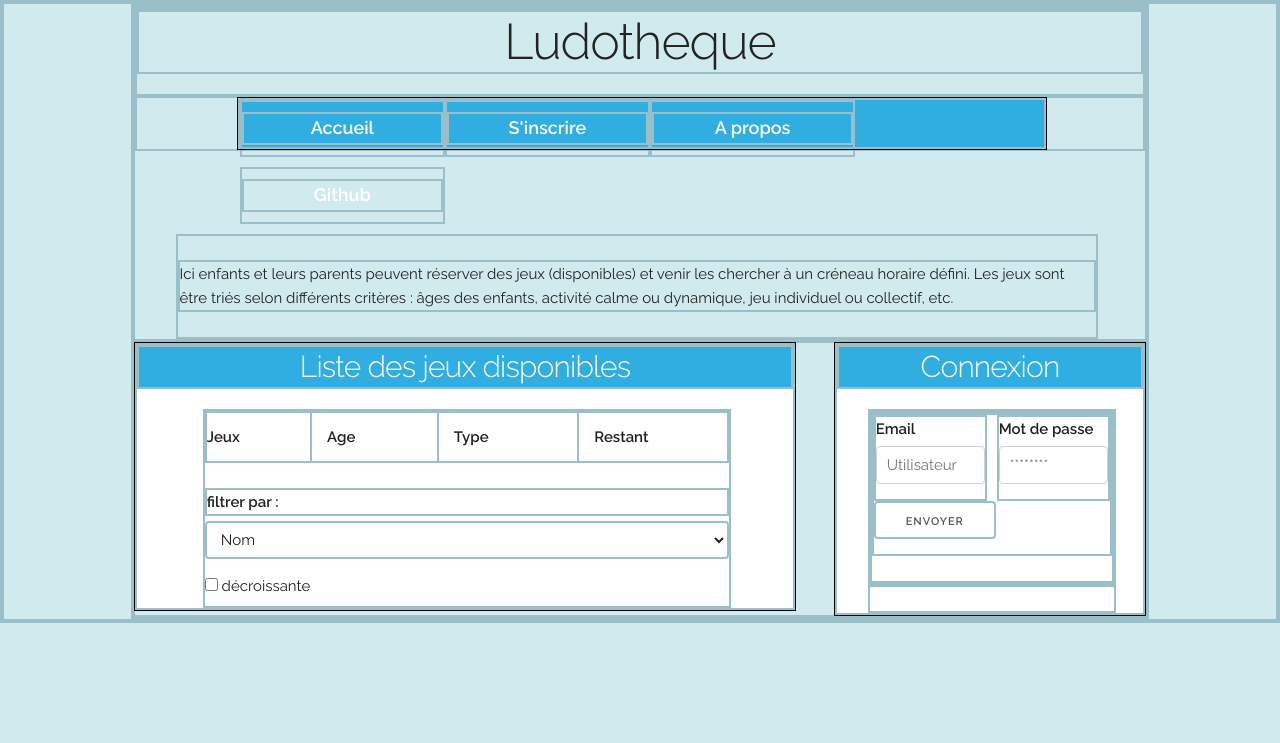
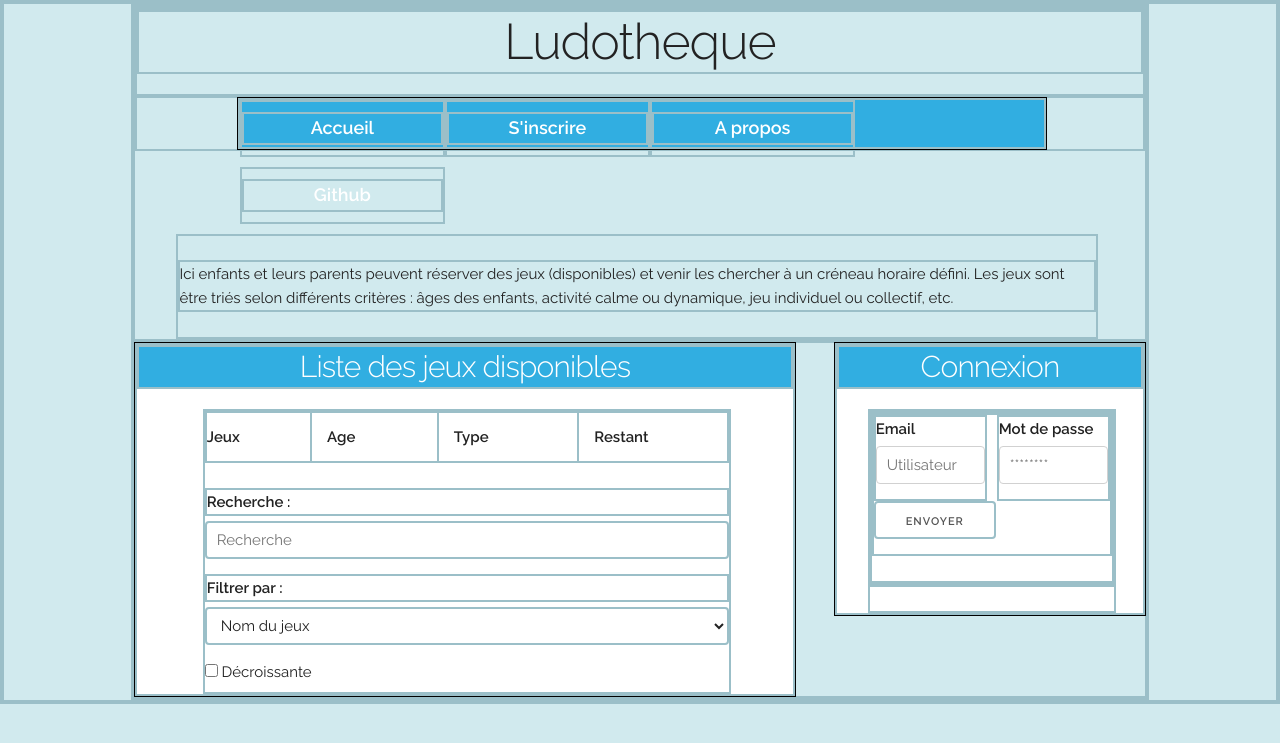
Before and after one commit to Drakirus/WEB_Ludotheque_FAC, a PHP site: page / in a window 1280 px wide. Shown: the top 743 px of the page. Run offline with PHP 8.4, Linux system fonts and the light colour scheme; data that the repository does not hold is empty.

Commit message:
fonction de recherche des items

```diff
--- a/Get_items.php
+++ b/Get_items_recherche.php
@@ -3,12 +3,13 @@
 
   $q=$_GET["q"]; // recupération des paramètres (GET)
   $o=$_GET["order"];
+  $r=$_GET["recherche"];
 
   // on crée la requête SQL
-  $sql = 'SELECT Nom,Ages,Type_jeux,NbJeux,NbJeuxDispos FROM Jeux NATURAL JOIN Jeux_Ludotheque ORDER  by  '.$q.' '.$o.'';
+  $sql = 'SELECT Nom,Ages,Type_jeux,NbJeux,NbJeuxDispos FROM Jeux NATURAL JOIN Jeux_Ludotheque WHERE '.$q.' LIKE \''.$r.'%\' ORDER  by  '.$q.' '.$o.'';
   // on envoie la requête
   $req = requete_bdd_select($sql);
-
+  // echo $sql;
   $outp = "[";
   // on fait une boucle qui va faire un tour pour chaque enregistrement
   while($data = mysqli_fetch_assoc($req)){
--- a/index.php
+++ b/index.php
@@ -54,13 +54,17 @@
             </thead>
             <tbody id="TABLE"></tbody>
           </table>
-          <label for="exampleRecipientInput">filtrer par :</label>
+          <label for="exampleRecipientInput">Recherche :</label>
+          <input class="u-full-width" type="text"  id="recherche" placeholder="Recherche" name="find" onkeyup="update()" />
+
+          <label for="exampleRecipientInput">Filtrer par :</label>
           <select id="select" class="u-full-width" onchange="update()">
-            <option value="Nom">Nom</option>
+            <option value="Nom">Nom du jeux</option>
             <option value="Ages">Ages</option>
+            <option value="Type_jeux">Type de jeux</option>
             <option value="NbJeuxDispos">Quantité disponibles</option>
           </select>
-          <input type="checkbox" id="order" onchange="update()"> décroissante</input>
+          <input type="checkbox" id="order" onchange="update()">  Décroissante</input>
         </div>
       </div>
       <div class="four columns border">
@@ -116,18 +120,21 @@
           arr[i].Type +
           "</td><td>" +
           arr[i].NbJeuxDispos + " / " + arr[i].NbJeux +
-          "</td></tr>";
+          "</td> <td> <input type='button' name='" + arr[i].Name + "' value='Réserver' onclick='reserver(name);' /> </td> </tr>";
       }
       // out += "</table>";
       document.getElementById("TABLE").innerHTML = out;
     }
 
+    function reserver(Name){
+      console.log(Name);
+    }
 
-    function tagCallback(theTag, str, order) {
+    function RechercheItems(theTag, str, order, recherche) {
 
-      console.log('callback executed');
+      console.log(recherche);
       var request = new XMLHttpRequest();
-      request.open('GET', "Get_items.php?q=" + str + "&order=" + order, true);
+      request.open('GET', "Get_items_recherche.php?q=" + str + "&order=" + order + "&recherche=" + recherche, true);
       request.setRequestHeader("Content-type", "application/x-www-form-urlencoded; charset=iso-8859-1");
       request.onload = function() {
         if (request.status == 200) {
@@ -140,18 +147,19 @@
       request.send();
     }
 
+
     var filter = 'Nom';
     var order = ''
-    tagCallback(DisplayTab, filter, order);
+    RechercheItems(DisplayTab, filter, order, "");
 
 
     function update() {
       if (document.getElementById('order').checked) {
         var order = 'DESC'
-        tagCallback(DisplayTab, document.getElementById('select').value, order);
+        RechercheItems(DisplayTab, document.getElementById('select').value, order, document.getElementById('recherche').value);
       } else {
         var order = ''
-        tagCallback(DisplayTab, document.getElementById('select').value, order);
+        RechercheItems(DisplayTab, document.getElementById('select').value, order, document.getElementById('recherche').value);
       }
     }
 
```
